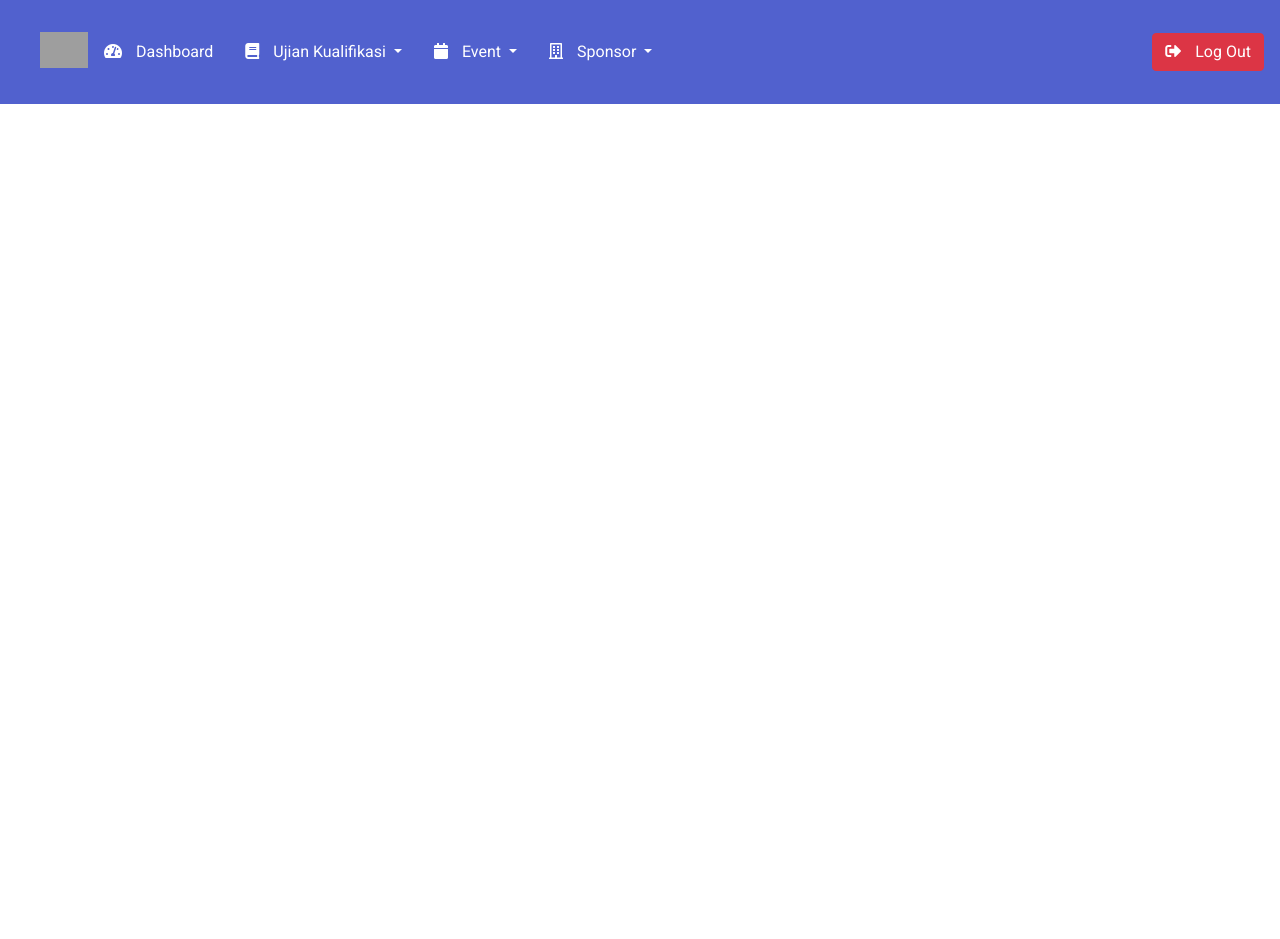
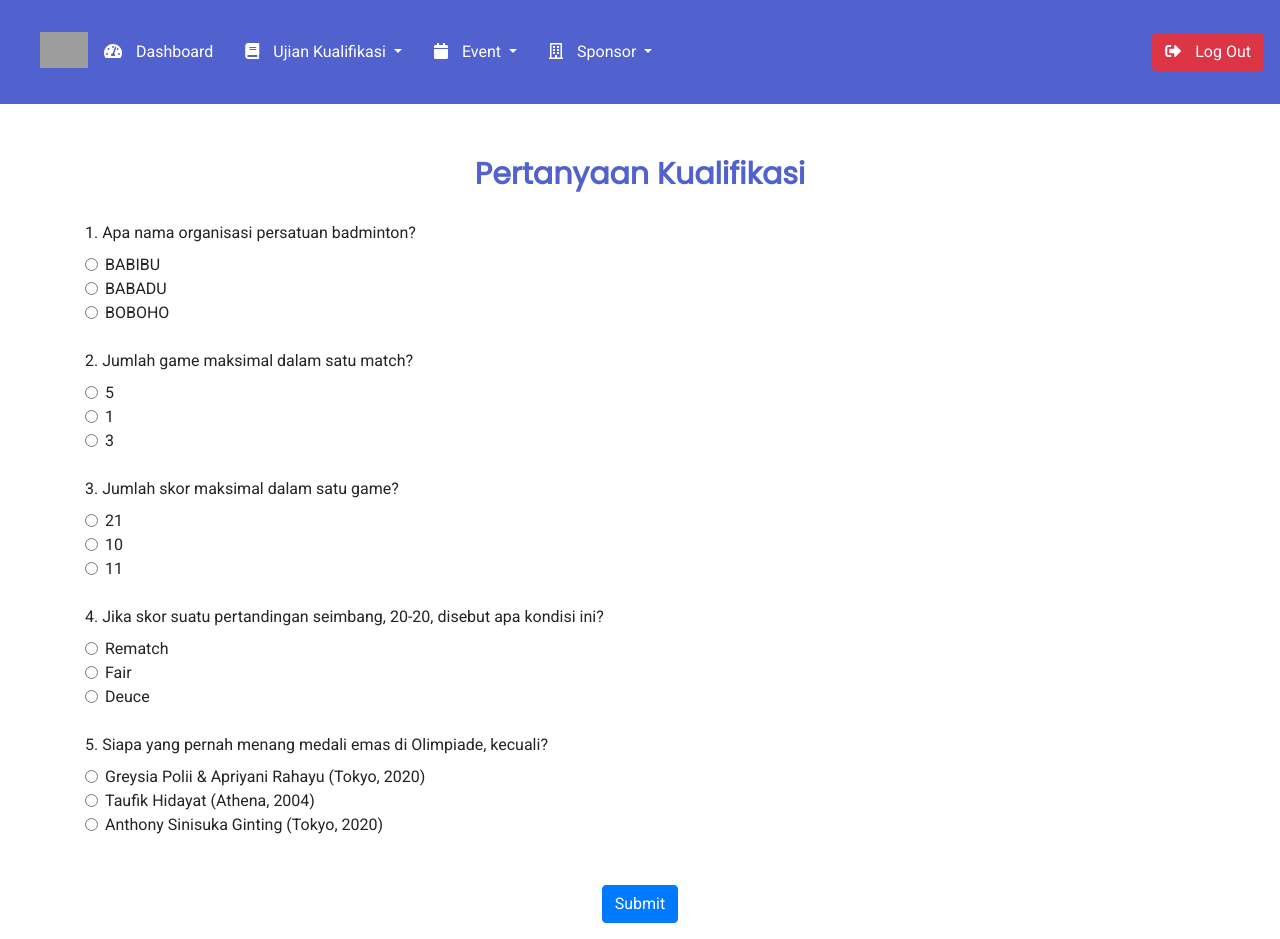
Before and after one commit to Basdat-1/babadu, a Django app: template atlet/templates/soal_ujian_kualifikasi.html in a window 1280 px wide. Before the commit the page ends 104 px from the top, so only its background shows below. Run offline with Django 4.2, Linux system fonts and the light colour scheme; the template is opened without the code that fills it, so the values that code supplies are empty; some libraries are stand-ins or nearby versions; grey boxes are pictures that could not be loaded.

Commit message:
add for ujian kualifikasi

```diff
--- a/atlet/templates/soal_ujian_kualifikasi.html
+++ b/atlet/templates/soal_ujian_kualifikasi.html
@@ -1,8 +1,131 @@
 {% extends 'base.html' %}
 {% load static %}
 
-
+{% block meta %}
+<title>Tes Ujian Kualifikasi</title>
+<link rel="stylesheet" href="{% static 'auth-dashboard/style.css' %}">
+{% endblock meta %}
 
 {% block content %}
 {% include "navbar-atlet.html" %}
+<div class="container">
+    <form method="POST">
+        {% csrf_token %}
+        <div class="title indigo text-center mt-5">Pertanyaan Kualifikasi</div>
+        <br>
+
+        <label class="questions">1. Apa nama organisasi persatuan badminton?</label>
+        <div class="form-check">
+            <input class="form-check-input" type="radio" name="1" id="flexRadioDefault1" value="false">
+            <label class="form-check-label" for="flexRadioDefault1">
+                BABIBU
+            </label>
+        </div>
+        <div class="form-check">
+            <input class="form-check-input" type="radio" name="1" id="flexRadioDefault2" value="true">
+            <label class="form-check-label" for="flexRadioDefault2">
+                BABADU
+            </label>
+        </div>
+        <div class="form-check">
+            <input class="form-check-input" type="radio" name="1" id="flexRadioDefault3" value="false">
+            <label class="form-check-label" for="flexRadioDefault3">
+                BOBOHO
+            </label>
+        </div>
+        <br>
+
+        <label class="questions">2. Jumlah game maksimal dalam satu match?</label>
+        <div class="form-check">
+            <input class="form-check-input" type="radio" name="2" id="flexRadioDefault1" value="false">
+            <label class="form-check-label" for="flexRadioDefault1">
+                5
+            </label>
+        </div>
+        <div class="form-check">
+            <input class="form-check-input" type="radio" name="2" id="flexRadioDefault2" value="false">
+            <label class="form-check-label" for="flexRadioDefault2">
+                1
+            </label>
+        </div>
+        <div class="form-check">
+            <input class="form-check-input" type="radio" name="2" id="flexRadioDefault3" value="true">
+            <label class="form-check-label" for="flexRadioDefault3">
+                3
+            </label>
+        </div>
+        <br>
+
+        <label class="questions">3. Jumlah skor maksimal dalam satu game?</label>
+        <div class="form-check">
+            <input class="form-check-input" type="radio" name="3" id="flexRadioDefault1" value="true">
+            <label class="form-check-label" for="flexRadioDefault1">
+                21
+            </label>
+        </div>
+        <div class="form-check">
+            <input class="form-check-input" type="radio" name="3" id="flexRadioDefault2" value="false">
+            <label class="form-check-label" for="flexRadioDefault2">
+                10
+            </label>
+        </div>
+        <div class="form-check">
+            <input class="form-check-input" type="radio" name="3" id="flexRadioDefault3" value="false">
+            <label class="form-check-label" for="flexRadioDefault3">
+                11
+            </label>
+        </div>
+        <br>
+
+        <label class="questions">4. Jika skor suatu pertandingan seimbang, 20-20, disebut apa kondisi ini?</label>
+        <div class="form-check">
+            <input class="form-check-input" type="radio" name="4" id="flexRadioDefault1" value="false">
+            <label class="form-check-label" for="flexRadioDefault1">
+              Rematch
+            </label>
+        </div>
+        <div class="form-check">
+            <input class="form-check-input" type="radio" name="4" id="flexRadioDefault2" value="false">
+            <label class="form-check-label" for="flexRadioDefault2">
+                Fair
+            </label>
+        </div>
+        <div class="form-check">
+            <input class="form-check-input" type="radio" name="4" id="flexRadioDefault3" value="true">
+            <label class="form-check-label" for="flexRadioDefault3">
+                Deuce
+            </label>
+        </div>
+        <br>
+
+        <label class="questions">5. Siapa yang pernah menang medali emas di Olimpiade, kecuali?</label>
+        <div class="form-check">
+            <input class="form-check-input" type="radio" name="5" id="flexRadioDefault1" value="false">
+            <label class="form-check-label" for="flexRadioDefault1">
+                Greysia Polii & Apriyani Rahayu (Tokyo, 2020)
+            </label>
+        </div>
+        <div class="form-check">
+            <input class="form-check-input" type="radio" name="5" id="flexRadioDefault2" value="false">
+            <label class="form-check-label" for="flexRadioDefault2">
+                Taufik Hidayat (Athena, 2004)
+            </label>
+        </div>
+        <div class="form-check">
+            <input class="form-check-input" type="radio" name="5" id="flexRadioDefault3" value="true">
+            <label class="form-check-label" for="flexRadioDefault3">
+                Anthony Sinisuka Ginting (Tokyo, 2020)
+            </label>
+        </div>
+        <br>
+
+        <div class="pb-3 pt-4 d-flex justify-content-center">
+            <a href="/atlet/ujian-kualifikasi/riwayat">
+                <button type="submit" class="btn btn-primary submit_btn">Submit</button>
+            </a>
+        </div>
+
+    </form>
+</div>
+
 {% endblock content %}
```
Also changed, not shown: atlet/views.py (+39 -1 lines), utils/query.py (+10 -10 lines).
